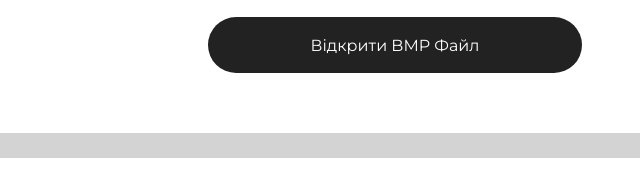
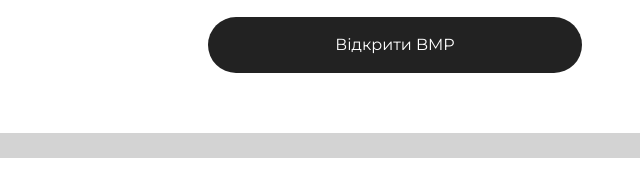
Before and after one commit to StepaN1336/programming-workshop-team-proj, a plain HTML site: page index.html in a window 1280 px wide. Shown: the part 628-800 px from the top of the page, 0-640 px from the left. Drawn offline with Linux system fonts and the light colour scheme.

Commit message:
change button to file input

```diff
--- a/css/index.css
+++ b/css/index.css
@@ -65,6 +65,9 @@ body {
 .image-processing__open-btn {
     min-width: 374px;
     min-height: 56px;
+    display: flex;
+    justify-content: center;
+    align-items: center;
 }
 
 .image-processing__options {
--- a/index.html
+++ b/index.html
@@ -28,7 +28,8 @@
             <div class="container">
                 <div class="image-processing__input">
                     <div class="image-processing__placeholder"></div>
-                    <button class="image-processing__open-btn button-black">Відкрити BMP Файл</button>
+                    <label class="button-black image-processing__open-btn" for="fileInput">Відкрити BMP</label>
+                    <input type="file" id="fileInput" accept=".bmp" style="display:none;">
                 </div>
                 <div class="image-processing__options">
                     <h1 class="image-processing__title">Обробка зображень</h1>
```
